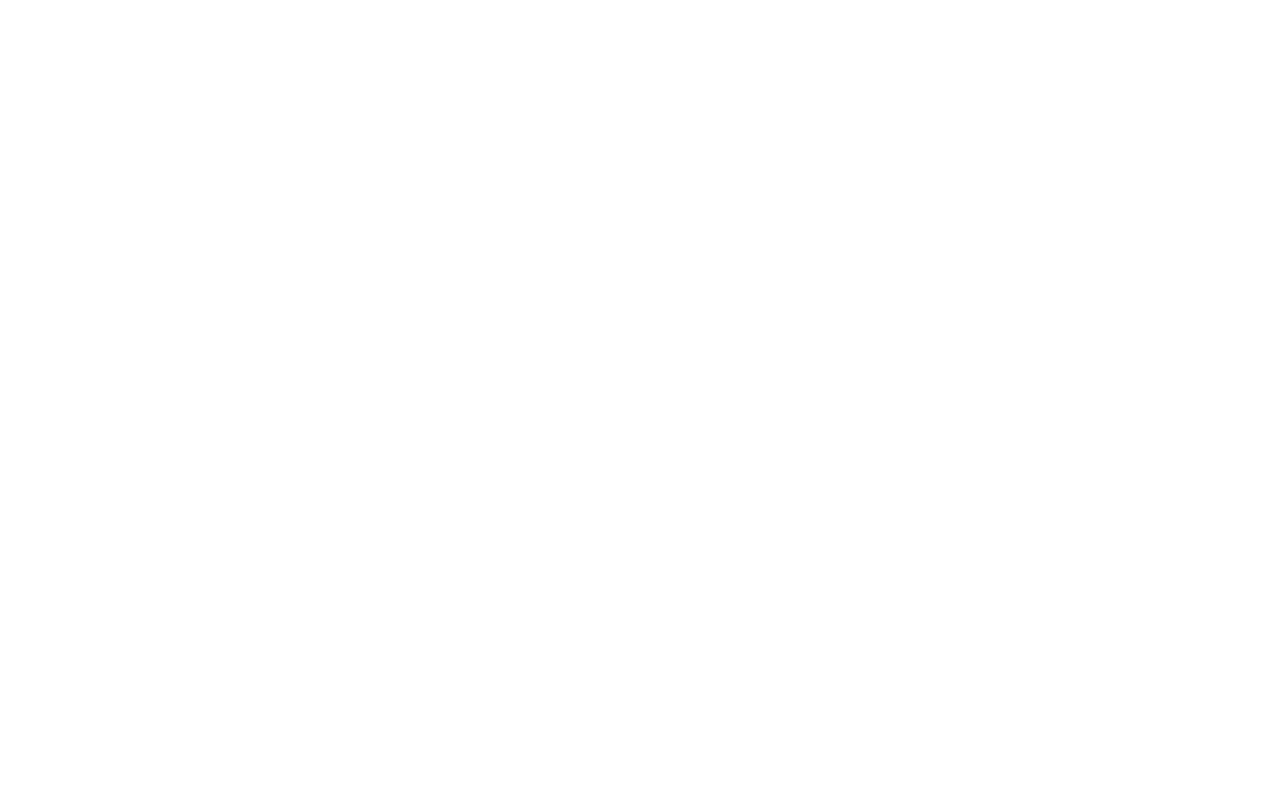
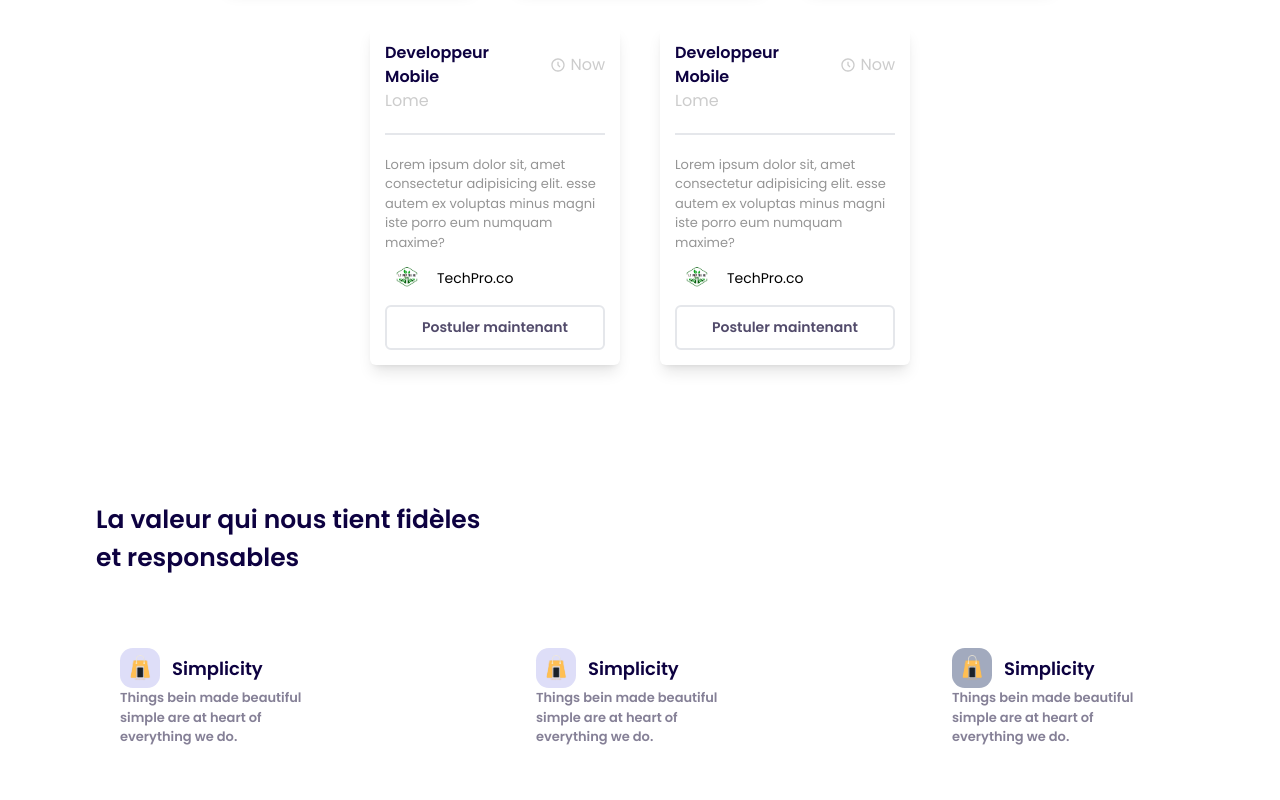
Before and after one commit to tiger-githubb/stagelink, a React (Vite) app: page / in a window 1280 px wide. Shown: the part 1180-1980 px from the top of the page. Before the commit the page ends 800 px from the top, so only its background shows below. Built offline with nearby package versions, Linux system fonts and the light colour scheme.

Commit message:
end stage and value

```diff
--- a/src/Components/NavBarSection/NavBar.jsx
+++ b/src/Components/NavBarSection/NavBar.jsx
@@ -5,19 +5,19 @@
     <div className='navBar flex justify-between items-center p-[3rem]'>
 
       <div className="logoDiv">
-        <h1 className="logo text-[25px] text-[#001E65]">
+        <h1 className="logo text-[25px] text-primary">
           <strong>Stage</strong>Link
         </h1>
       </div>
 
       <div className='menu flex gap-8'>
-        <li className='menuList text-[#6f6f6f] hover:text-[#004DFF]'>Stage</li>
-        <li className='menuList text-[#6f6f6f] hover:text-[#004DFF]'>Entreprise</li>
-        <li className='menuList text-[#6f6f6f] hover:text-[#004DFF]'>A propos</li>
-        <li className='menuList text-[#6f6f6f] hover:text-[#004DFF]'>Contact</li>
-        <li className='menuList text-[#6f6f6f] hover:text-[#004DFF]'>Blog</li>
-        <li className='menuList text-[#6f6f6f] hover:text-[#004DFF]'>Connexion</li>
-        <li className='menuList text-[#6f6f6f] hover:text-[#004DFF]'>Inscription</li>
+        <li className='menuList text-[#6f6f6f] hover:text-primary'>Stage</li>
+        <li className='menuList text-[#6f6f6f] hover:text-primary'>Entreprise</li>
+        <li className='menuList text-[#6f6f6f] hover:text-primary'>A propos</li>
+        <li className='menuList text-[#6f6f6f] hover:text-primary'>Contact</li>
+        <li className='menuList text-[#6f6f6f] hover:text-primary'>Blog</li>
+        <li className='menuList text-[#6f6f6f] hover:text-primary'>Connexion</li>
+        <li className='menuList text-[#6f6f6f] hover:text-primary'>Inscription</li>
       </div>
     </div>
   );
--- a/src/Components/SearchSection/Search.jsx
+++ b/src/Components/SearchSection/Search.jsx
@@ -34,7 +34,7 @@
             </div>
 
 
-            <button className='bg-[#001E65] h-full p-5 px-10 rounded-[10px] text-[#ffffff] cursor-pointer hover:bg-blue-300'>Recherche</button>
+            <button className='bg-primary h-full p-5 px-10 rounded-[10px] text-[#ffffff] cursor-pointer hover:bg-blue-300'>Recherche</button>
 
         </div>
       </form>
--- a/src/Components/StageSection/Stage.jsx
+++ b/src/Components/StageSection/Stage.jsx
@@ -1,8 +1,123 @@
 import React from 'react'
+import { BiTimeFive } from 'react-icons/bi';
+import logo1 from '../../assets/skm pepiniere.png'
+
+const Data=[
+  {
+    id:1,
+    image: logo1,
+    title: 'Developpeur Mobile',
+    time: 'Now',
+    location: 'Lome',
+    desc:'  Lorem ipsum dolor sit, amet consectetur adipisicing elit. esse autem ex voluptas minus magni iste porro eum numquam maxime?',
+    company: 'TechPro.co'
+  },
+  {
+    id:1,
+    image: logo1,
+    title: 'Developpeur Mobile',
+    time: 'Now',
+    location: 'Lome',
+    desc:'  Lorem ipsum dolor sit, amet consectetur adipisicing elit. esse autem ex voluptas minus magni iste porro eum numquam maxime?',
+    company: 'TechPro.co'
+  },
+  {
+    id:1,
+    image: logo1,
+    title: 'Developpeur Mobile',
+    time: 'Now',
+    location: 'Lome',
+    desc:'  Lorem ipsum dolor sit, amet consectetur adipisicing elit. esse autem ex voluptas minus magni iste porro eum numquam maxime?',
+    company: 'TechPro.co'
+  },
+  {
+    id:1,
+    image: logo1,
+    title: 'Developpeur Mobile',
+    time: 'Now',
+    location: 'Lome',
+    desc:'  Lorem ipsum dolor sit, amet consectetur adipisicing elit. esse autem ex voluptas minus magni iste porro eum numquam maxime?',
+    company: 'TechPro.co'
+  },
+  {
+    id:1,
+    image: logo1,
+    title: 'Developpeur Mobile',
+    time: 'Now',
+    location: 'Lome',
+    desc:'  Lorem ipsum dolor sit, amet consectetur adipisicing elit. esse autem ex voluptas minus magni iste porro eum numquam maxime?',
+    company: 'TechPro.co'
+  },
+  {
+    id:1,
+    image: logo1,
+    title: 'Developpeur Mobile',
+    time: 'Now',
+    location: 'Lome',
+    desc:'  Lorem ipsum dolor sit, amet consectetur adipisicing elit. esse autem ex voluptas minus magni iste porro eum numquam maxime?',
+    company: 'TechPro.co'
+  },
+  {
+    id:1,
+    image: logo1,
+    title: 'Developpeur Mobile',
+    time: 'Now',
+    location: 'Lome',
+    desc:'  Lorem ipsum dolor sit, amet consectetur adipisicing elit. esse autem ex voluptas minus magni iste porro eum numquam maxime?',
+    company: 'TechPro.co'
+  },
+  {
+    id:1,
+    image: logo1,
+    title: 'Developpeur Mobile',
+    time: 'Now',
+    location: 'Lome',
+    desc:'  Lorem ipsum dolor sit, amet consectetur adipisicing elit. esse autem ex voluptas minus magni iste porro eum numquam maxime?',
+    company: 'TechPro.co'
+  }
+
+]
 
 export const Stage = () => {
   return (
-    <div>stage</div>
+    <div>
+      <div className="jobContainer flex gap-10 justify-center flex-wrap items-center py-10">
+       {
+        Data.map(({id,image,title,time,location,desc,company})=>{
+          return(
+            <div key={id} className="group group/item singleJob w-[250px] p-[15px]  bg-white rounded-md hover:bg-primary shadow-lg shadow-greyIsh-400/700 hover:shadow-lg">
+            <span className='flex justify-between items-center gap-4'>
+                <h1 className='text-[16px] font-semibold text-titlecolor group-hover:text-white'>
+                  {title}
+                </h1>
+                <span className='flex items-center text-[#ccc] gap-1'>
+                    <BiTimeFive/>{time}
+                </span>
+
+
+            </span>
+             <h6 className='text-[#ccc]'>{location}</h6>
+
+                <p className='text-[13px] text-[#959595] pt-[20px] border-t-[2px] mt-[20px] group-hover:text-white'>
+                      {desc}
+                </p>
+
+                <div className="company flex items-center gap-2">
+                  <img src={image} alt="Company logo" className='w-[20%]' />
+                  <span className='text-[14px] py-[1rem] block group-hover:text-white'>{company}</span>
+                </div>
+
+                <button className='border-[2px] rounded-md block p-[10px] w-full text-[14px] font-semibold text-textcolor hover:bg-white group-hover/item:text-textcolor'>
+                  Postuler maintenant
+                </button>
+          </div>
+          )
+        }
+
+        )
+       }
+      </div>
+    </div>
   )
 }
 export default Stage;
--- a/src/Components/ValueSection/Value.jsx
+++ b/src/Components/ValueSection/Value.jsx
@@ -1,8 +1,58 @@
 import React from 'react'
+import simple from '../../assets/simple.png'
+
 
 export const Value = () => {
   return (
-    <div>value</div>
+    <div className='mb-[4rem] mt-[6rem]'>
+        <h1 className='text-titlecolor text-[25px] py-[2rem pb-[3rem] font-bold w-[400px] block]'>
+        La valeur qui nous tient fidèles et responsables
+        </h1>
+
+        <div className='grid gap-[10rem] grid-cols-3 items-center'>
+            <div className="singleGrid rounded-md hover:bg-[#d6a53c] p-[1.5rem]">
+              <div className="flex items-center gap-3">
+                <div className="imgDiv p-[4px] rounded-[.8rem] bg-[#dedef8] h-[40px] w-[40px] flex items-center justify-center">
+                  <img src={simple} alt="" className='w-[80%]' />
+                </div>
+                <span className='font-semibold text-titlecolor text-[18px]'>
+                  Simplicity
+                </span>
+              </div>
+              <p className='text-[13px] text-textcolor opacity-[.7] py-{1rem] font-semibold'>
+                    Things bein made beautiful simple are at heart of everything we do.
+              </p>
+            </div>
+
+            <div className="singleGrid rounded-md hover:bg-[#1f99c9] p-[1.5rem]">
+              <div className="flex items-center gap-3">
+                <div className="imgDiv p-[4px] rounded-[.8rem] bg-[#dedef8] h-[40px] w-[40px] flex items-center justify-center">
+                  <img src={simple} alt="" className='w-[80%]' />
+                </div>
+                <span className='font-semibold text-titlecolor text-[18px]'>
+                  Simplicity
+                </span>
+              </div>
+              <p className='text-[13px] text-textcolor opacity-[.7] py-{1rem] font-semibold'>
+                    Things bein made beautiful simple are at heart of everything we do.
+              </p>
+            </div>
+
+            <div className="singleGrid rounded-md hover:bg-[#eeedf7] p-[1.5rem]">
+              <div className="flex items-center gap-3">
+                <div className="imgDiv p-[4px] rounded-[.8rem] bg-[#a2aabe] h-[40px] w-[40px] flex items-center justify-center">
+                  <img src={simple} alt="" className='w-[80%]' />
+                </div>
+                <span className='font-semibold text-titlecolor text-[18px]'>
+                  Simplicity
+                </span>
+              </div>
+              <p className='text-[13px] text-textcolor opacity-[.7] py-{1rem] font-semibold'>
+                    Things bein made beautiful simple are at heart of everything we do.
+              </p>
+            </div>
+        </div>
+    </div>
   )
 }
 export default Value;
--- a/tailwind.config.js
+++ b/tailwind.config.js
@@ -9,11 +9,12 @@
   theme: {
     extend: {
       colors:{
-        'primary' : '#001E65',
-        'secondary' : '#BA2D0B',
+        'primary' : '#130160',
+        'secondary' : '#BA2D0B;;',
         'titlecolor' : '#0D0140',
         'textcolor' : '#524B6B',
         'third' : '#D6CDFE',
+        'greyIsh': '#f1f4f8',
         'disable': 'rgba(19, 1, 96, 0.38)',
       }
     },
```
Also changed, not shown: src/assets/simple.png (added), src/assets/skm pepiniere.png (added).
